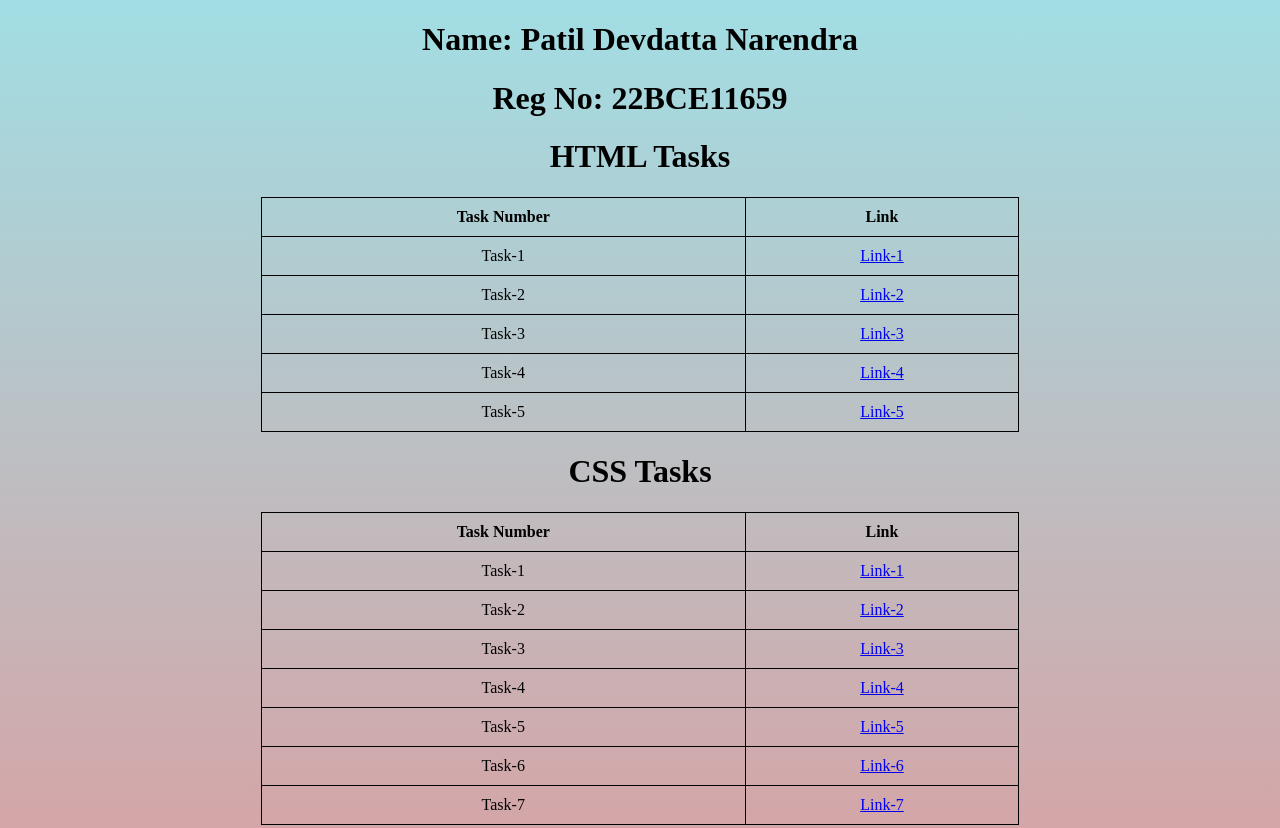
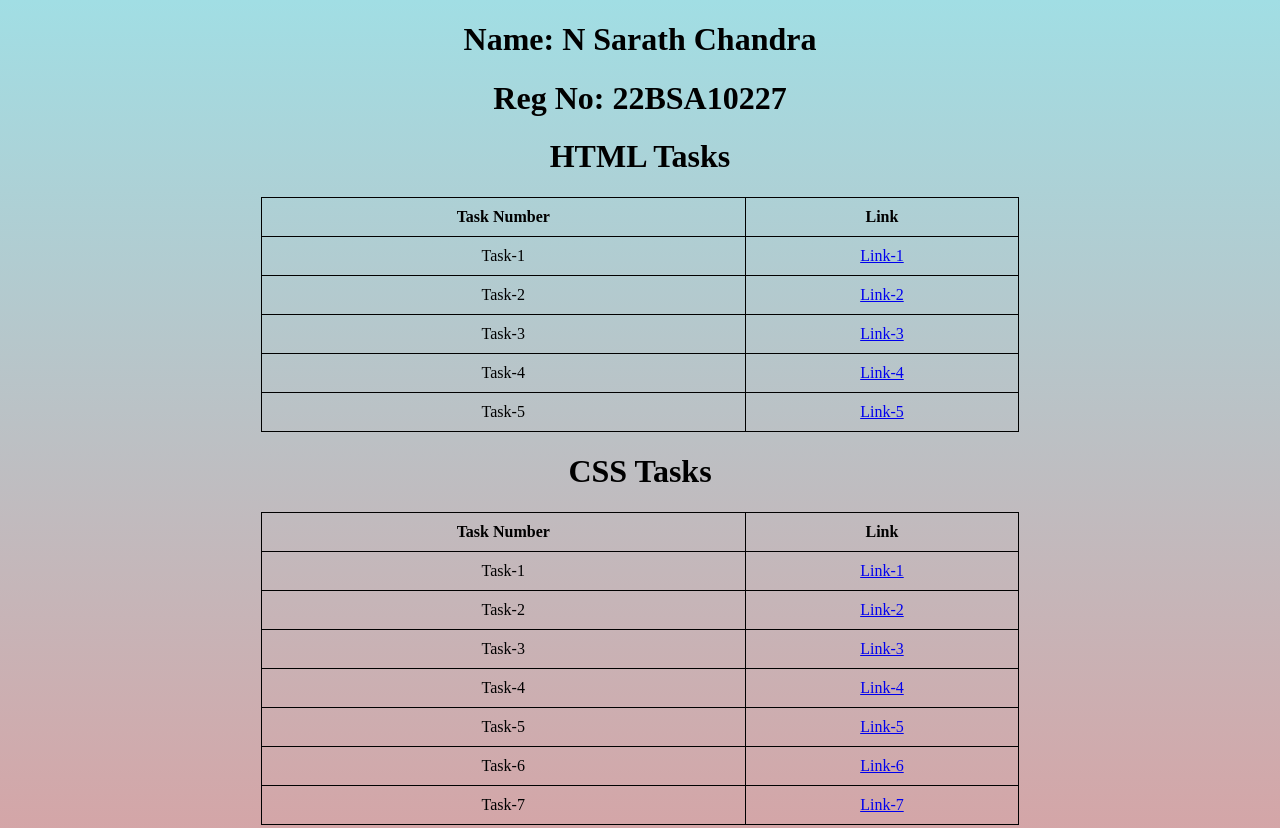
Before and after one commit to SarathZone/Ethnus_Assignment1, a plain HTML site: page index.html in a window 1280 px wide. Shown: the top 828 px of the page. Drawn offline with Linux system fonts and the light colour scheme.

Commit message:
Update index.html

```diff
--- a/index.html
+++ b/index.html
@@ -25,8 +25,8 @@
     </style>
 </head>
 <body>
-    <h1>Name: Patil Devdatta Narendra</h1>
-    <h1>Reg No: 22BCE11659</h1>
+    <h1>Name: N Sarath Chandra</h1>
+    <h1>Reg No: 22BSA10227</h1>
 
     <h1>HTML Tasks</h1>
     <table>
```
